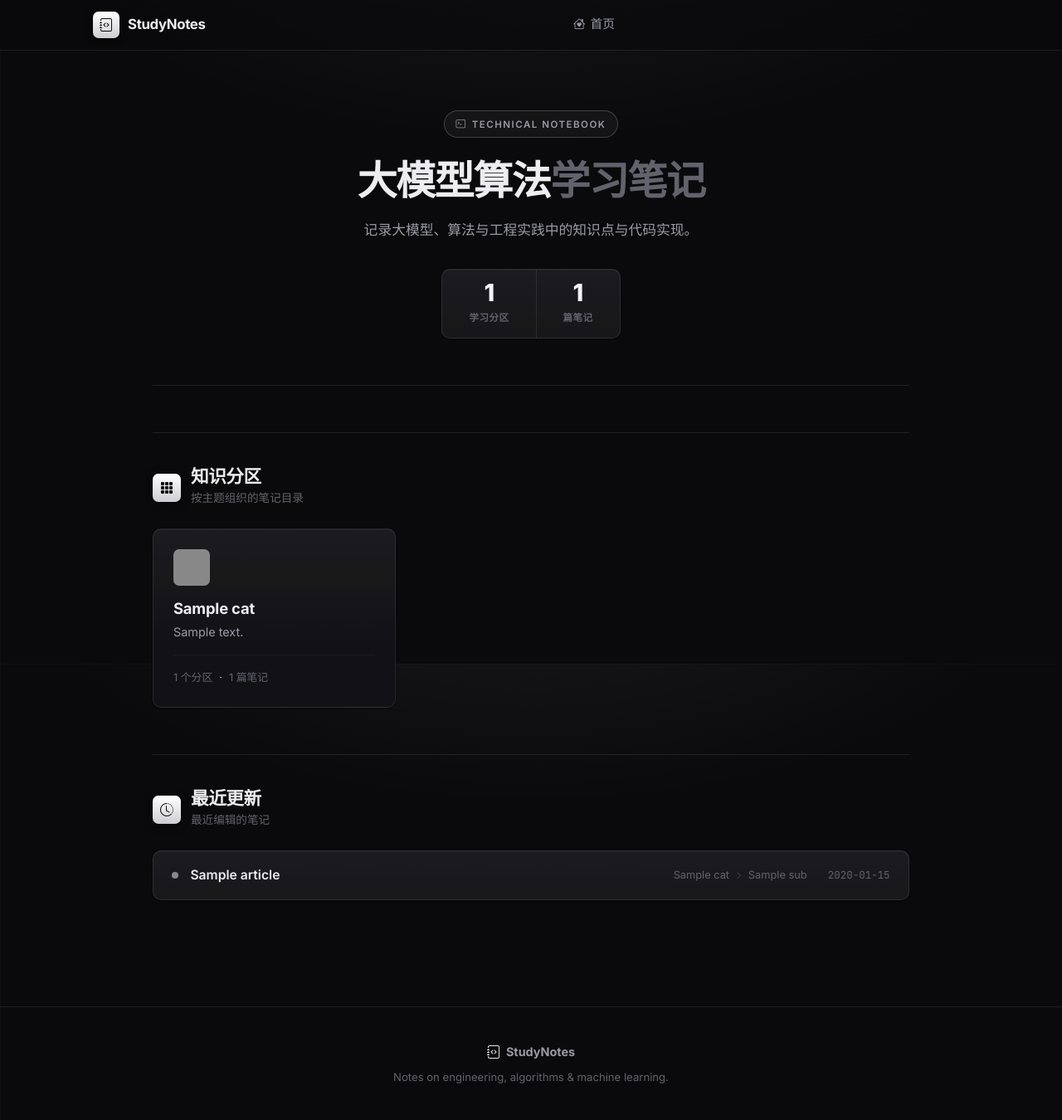
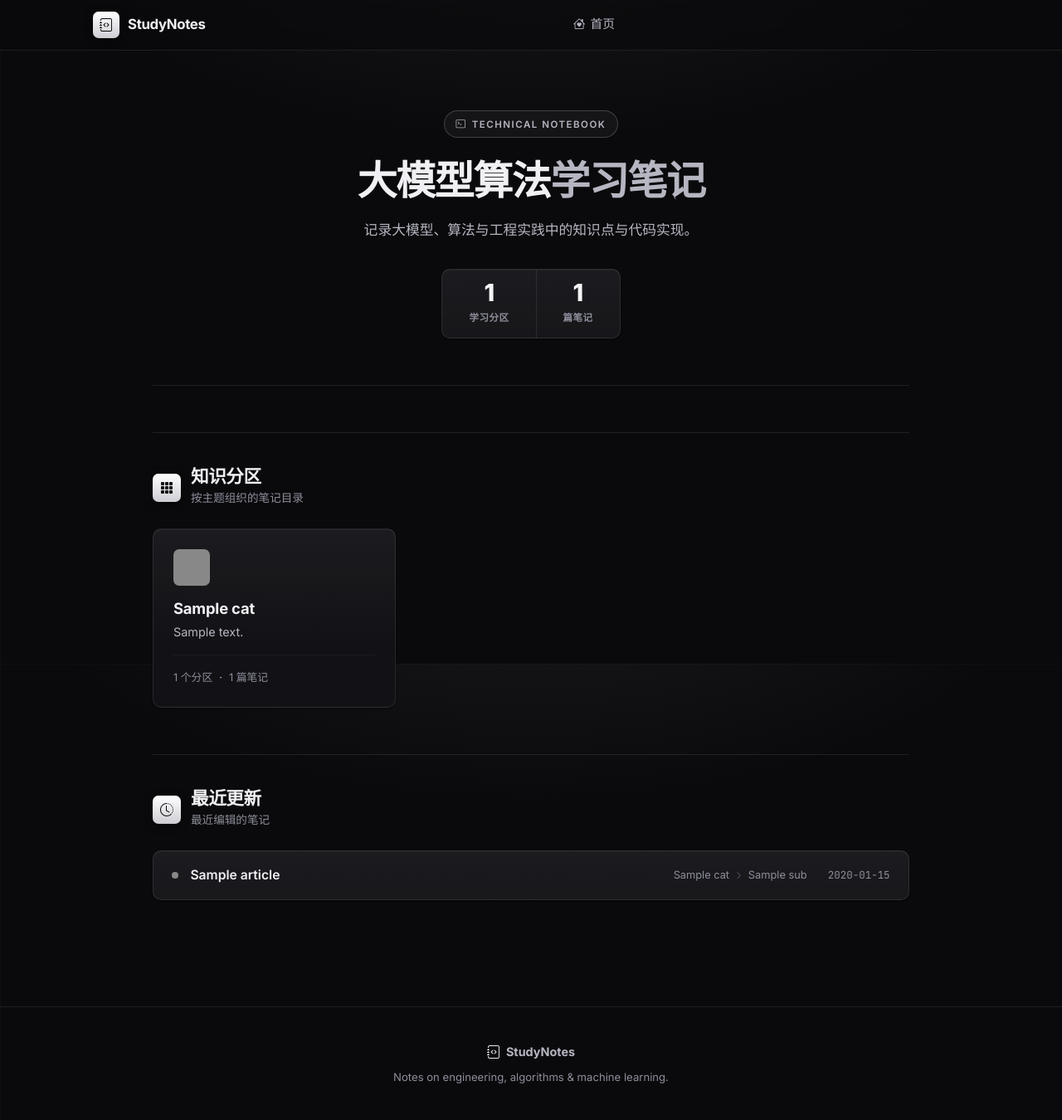
Before and after one commit to ziyi-wang2003/studynote, a Python web app: template templates/home.html in a window 1280 px wide. Shown: the whole page at 83% size. Run offline with Jinja, Linux system fonts and the light colour scheme; the template is opened without the code that fills it: most values are stand-ins (such as "Sample title", 1, 10 or a date in 2020); some libraries are stand-ins or nearby versions.

Commit message:
修复深色背景下文字对比度不足
- 正文 .markdown-content 之前用遗留 --gray-800(#282825)，黑底
  上几乎不可见 → 改为浅色 #dcdce4
- --text-2 #9a9aa6→#b6b6c2、--text-3 #62626d→#8e8e9c，所有次级/
  meta 文字（面包屑、日期、统计、目录计数等）在黑底上清晰可读
- 标题次段 .text-gradient 由偏暗 text-3 提到 text-2

Co-Authored-By: Claude Opus 4.7 <noreply@anthropic.com>

```diff
--- a/static/css/style.css
+++ b/static/css/style.css
@@ -448,7 +448,7 @@ body.editor-mode .site-footer { display: none; }
 .article-body { padding: var(--s-7) var(--s-8) var(--s-8); }
 .article-bottom-nav { margin-top: var(--s-5); }
 
-.markdown-content { font-size: 1.02rem; line-height: 1.8; color: var(--gray-800); overflow-wrap: break-word; }
+.markdown-content { font-size: 1.02rem; line-height: 1.8; color: #dcdce4; overflow-wrap: break-word; }
 .markdown-content > *:first-child { margin-top: 0; }
 
 .markdown-content h1, .markdown-content h2,
@@ -781,7 +781,7 @@ body {
     color: var(--text-2);
     backdrop-filter: blur(4px);
 }
-.text-gradient { color: var(--text-3); }
+.text-gradient { color: var(--text-2); }
 .markdown-content h2 { border-left-color: #e9e9ee; }
 .markdown-content code { background: rgba(255,255,255,0.06); border-color: var(--border); color: #e9e9ee; }
 .highlight { border-color: var(--border); box-shadow: inset 0 1px 0 rgba(255,255,255,0.03); }
--- a/static/css/tokens.css
+++ b/static/css/tokens.css
@@ -44,9 +44,9 @@
   --bg-code:       #0c0c0f;          /* code surface — darker than panel */
   --bg-code-head:  #08080a;
 
-  --text:    #ededf1;                /* off-white ink */
-  --text-2:  #9a9aa6;
-  --text-3:  #62626d;
+  --text:    #f0f0f4;                /* primary ink */
+  --text-2:  #b6b6c2;                /* secondary — clearly readable */
+  --text-3:  #8e8e9c;                /* muted meta — still legible on black */
   --text-inv:#0a0a0c;
 
   --border:        rgba(255,255,255,0.09);   /* hairline on dark */
--- a/templates/base.html
+++ b/templates/base.html
@@ -15,11 +15,11 @@
     <!-- KaTeX -->
     <link rel="stylesheet" href="https://cdn.jsdelivr.net/npm/katex@0.16.11/dist/katex.min.css">
     <!-- Code highlighting -->
-    <link rel="stylesheet" href="{{ root }}static/css/code.css?v=20260519a">
+    <link rel="stylesheet" href="{{ root }}static/css/code.css?v=20260519b">
     <!-- Design tokens -->
-    <link rel="stylesheet" href="{{ root }}static/css/tokens.css?v=20260519a">
+    <link rel="stylesheet" href="{{ root }}static/css/tokens.css?v=20260519b">
     <!-- Custom -->
-    <link rel="stylesheet" href="{{ root }}static/css/style.css?v=20260519a">
+    <link rel="stylesheet" href="{{ root }}static/css/style.css?v=20260519b">
     {% block extra_css %}{% endblock %}
 </head>
 <body class="{% block body_class %}{% endblock %}">
@@ -71,7 +71,7 @@
     <script src="https://cdn.jsdelivr.net/npm/bootstrap@5.3.3/dist/js/bootstrap.bundle.min.js"></script>
     <script src="https://cdn.jsdelivr.net/npm/katex@0.16.11/dist/katex.min.js"></script>
     <script src="https://cdn.jsdelivr.net/npm/katex@0.16.11/dist/contrib/auto-render.min.js"></script>
-    <script src="{{ root }}static/js/main.js?v=20260519a"></script>
+    <script src="{{ root }}static/js/main.js?v=20260519b"></script>
     <script src="https://cdn.jsdelivr.net/npm/mermaid@11/dist/mermaid.min.js"></script>
     <script>
     document.addEventListener('DOMContentLoaded', function() {
```
